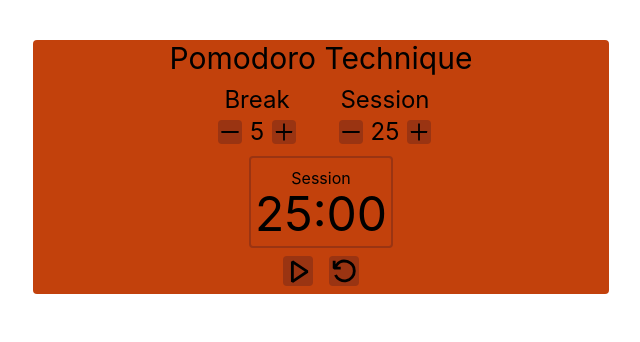
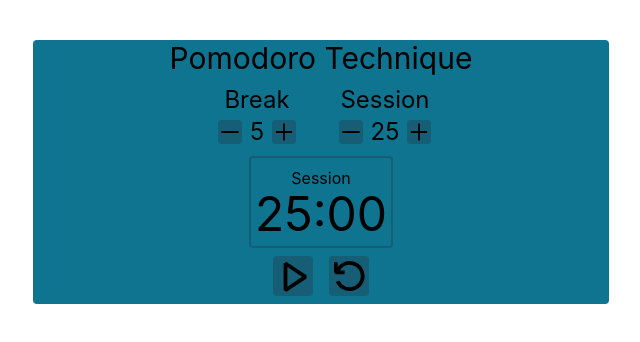
Before and after one commit to clspeter/pomodoro-technique, a Next.js app: page / in a window 1280 px wide. Shown: the top 342 px of the page, without its empty margins (319-959 px from the left). Built offline with nearby package versions, Linux system fonts and the light colour scheme.

Commit message:
style and readme

```diff
--- a/pages/index.tsx
+++ b/pages/index.tsx
@@ -78,25 +78,21 @@ const Home: NextPage = () => {
   };
 
   const handleBeakDecrement = () => {
-    if (isRunning) return;
     if (breakLength > 1) {
       setBreakLength(breakLength - 1);
     }
   };
   const handleBeakIncrement = () => {
-    if (isRunning) return;
     if (breakLength < 60) {
       setBreakLength(breakLength + 1);
     }
   };
   const handleSessionDecrement = () => {
-    if (isRunning) return;
     if (sessionLength > 1) {
       setSessionLength(sessionLength - 1);
     }
   };
   const handleSessionIncrement = () => {
-    if (isRunning) return;
     if (sessionLength < 60) {
       setSessionLength(sessionLength + 1);
     }
@@ -113,7 +109,7 @@ const Home: NextPage = () => {
         <meta name="description" content="Generated by create next app" />
         <link rel="icon" href="/favicon.ico" />
       </Head>
-      <div className="mx-auto mt-10 flex w-screen flex-col gap-2 rounded bg-orange-700 md:max-w-xl">
+      <div className="mx-auto mt-10 flex w-screen flex-col gap-2 rounded bg-cyan-700 md:max-w-xl">
         <div className="text-center text-3xl">Pomodoro Technique</div>
         <div className="flex flex-row justify-center text-2xl">
           <div className="basis-32">
@@ -123,8 +119,9 @@ const Home: NextPage = () => {
             <div className="flex flex-row items-center justify-center">
               <button
                 id="break-decrement"
-                className="h-[24px] rounded bg-orange-800 active:bg-orange-500"
+                className="h-[24px] rounded bg-cyan-800 active:bg-cyan-500 disabled:pointer-events-none disabled:opacity-50"
                 onClick={handleBeakDecrement}
+                disabled={isRunning}
               >
                 <AiOutlineMinus />
               </button>
@@ -133,8 +130,9 @@ const Home: NextPage = () => {
               </div>
               <button
                 id="break-increment"
-                className="h-[24px] rounded bg-orange-800 active:bg-orange-500"
+                className="h-[24px] rounded bg-cyan-800 active:bg-cyan-500 disabled:pointer-events-none disabled:opacity-50"
                 onClick={handleBeakIncrement}
+                disabled={isRunning}
               >
                 <AiOutlinePlus />
               </button>
@@ -147,8 +145,9 @@ const Home: NextPage = () => {
             <div className="flex flex-row items-center justify-center">
               <button
                 id="session-decrement"
-                className="h-[24px] rounded bg-orange-800 active:bg-orange-500"
+                className="h-[24px] rounded bg-cyan-800 active:bg-cyan-500 disabled:pointer-events-none disabled:opacity-50"
                 onClick={handleSessionDecrement}
+                disabled={isRunning}
               >
                 <AiOutlineMinus />
               </button>
@@ -157,15 +156,16 @@ const Home: NextPage = () => {
               </div>
               <button
                 id="session-increment"
-                className="h-[24px] rounded bg-orange-800 active:bg-orange-500"
+                className="h-[24px] rounded bg-cyan-800 active:bg-cyan-500 disabled:pointer-events-none disabled:opacity-50"
                 onClick={handleSessionIncrement}
+                disabled={isRunning}
               >
                 <AiOutlinePlus />
               </button>
             </div>
           </div>
         </div>
-        <div className="mx-auto flex w-36 flex-col rounded border-2 border-orange-800 py-2">
+        <div className="mx-auto flex w-36 flex-col rounded border-2 border-cyan-800 py-2">
           <div className="text-center" id="timer-label">
             {isBreak ? "Break" : "Session"}
           </div>
@@ -176,22 +176,22 @@ const Home: NextPage = () => {
         </div>
         <div className="mb-2 flex flex-row justify-center gap-4">
           <button
-            className="rounded bg-orange-800 active:bg-orange-500"
+            className="rounded bg-cyan-800 active:bg-cyan-500"
             id="start_stop"
             onClick={handleStartStop}
           >
             {isRunning ? (
-              <VscDebugPause size={30} />
+              <VscDebugPause size={40} />
             ) : (
-              <VscDebugStart size={30} />
+              <VscDebugStart size={40} />
             )}
           </button>
           <button
-            className="rounded bg-orange-800 active:bg-orange-500"
+            className="rounded bg-cyan-800 active:bg-cyan-500"
             id="reset"
             onClick={handleReset}
           >
-            <VscDebugRestart size={30} />
+            <VscDebugRestart size={40} />
           </button>
         </div>
       </div>
```
Also changed, not shown: 1 other file (tests, documents, lock files or other folders).
